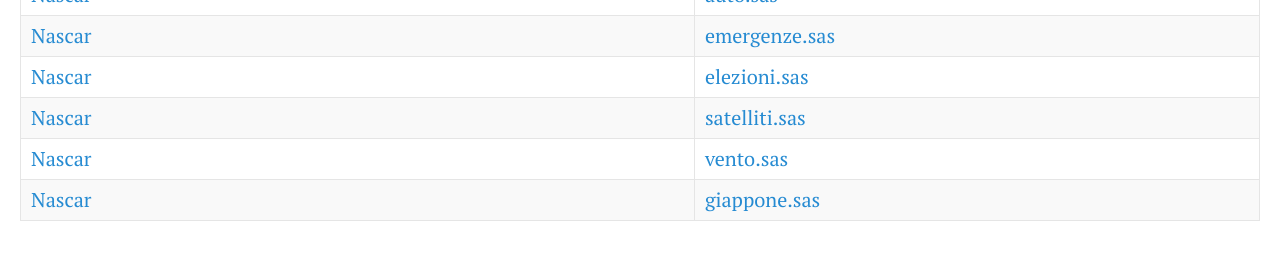
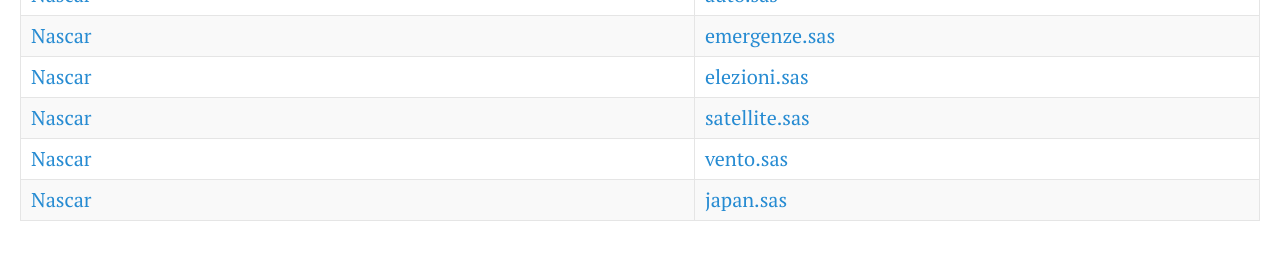
Before and after one commit to gdv/laboratorio-informatica, a Jekyll site: the page built from docs/index.md, in a window 1280 px wide. Shown: the part 500-760 px from the top of the page. Built offline with Jekyll 4.4.1, drawn with Linux system fonts in a browser that asks for light colours.

Commit message:
correct links

```diff
--- a/docs/index.md
+++ b/docs/index.md
@@ -21,6 +21,6 @@ title: Laboratorio di Informatica
 | [Nascar](testi/auto)                 | [auto.sas](Esercizi/auto.sas)             |
 | [Nascar](testi/emergenze)            | [emergenze.sas](Esercizi/emergenze.sas)   |
 | [Nascar](testi/elezioni)             | [elezioni.sas](Esercizi/elezioni.sas)     |
-| [Nascar](testi/satelliti)            | [satelliti.sas](Esercizi/satelliti.sas)   |
+| [Nascar](testi/satelliti)            | [satellite.sas](Esercizi/satellite.sas)   |
 | [Nascar](testi/vento)                | [vento.sas](Esercizi/vento.sas)           |
-| [Nascar](testi/giappone)             | [giappone.sas](Esercizi/giappone.sas)     |
+| [Nascar](testi/giappone)             | [japan.sas](Esercizi/japan.sas) |
```
